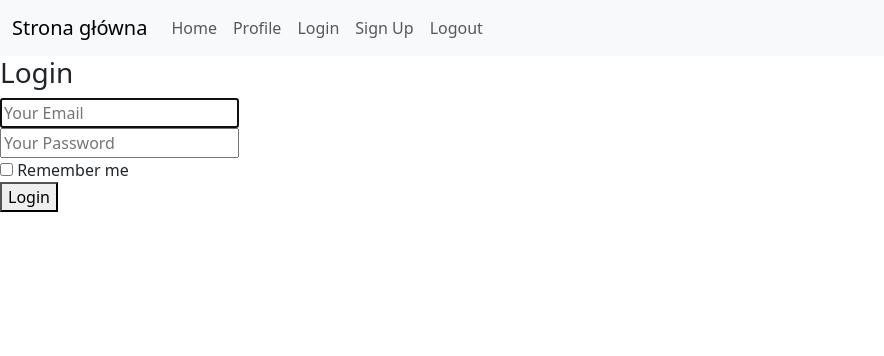
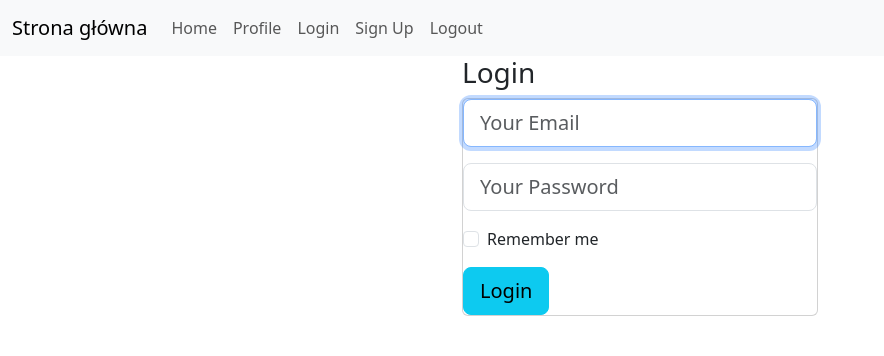
Before and after one commit to Pug0r/www-course-project, a Flask app: page /login in a window 1280 px wide. Shown: the top 356 px of the page, without its empty margins (0-884 px from the left). Run offline with Flask 3, Linux system fonts and the light colour scheme.

Commit message:
Migrate from Bulma to Bootstrap

```diff
--- a/project/templates/login.html
+++ b/project/templates/login.html
@@ -1,37 +1,34 @@
 {% extends "base.html" %}
 
 {% block content %}
-<div class="column is-4 is-offset-4">
+<div class="container">
+    <div class="row justify-content-center">
+        <div class="col-md-4">
             <h3 class="title">Login</h3>
-    <div class="box">
-
+            <div class="card">
                 {% with messages = get_flashed_messages() %}
                 {% if messages %}
-    <div class="notification is-danger">
+                <div class="alert alert-danger">
                     {{ messages[0] }}
                 </div>
                 {% endif %}
                 {% endwith %}
                 <form method="POST" action="/login">
-            <div class="field">
-                <div class="control">
-                    <input class="input is-large" type="email" name="email" placeholder="Your Email" autofocus="">
+                    <div class="mb-3">
+                        <input class="form-control form-control-lg" type="email" name="email" placeholder="Your Email" autofocus>
+                    </div>
+                    <div class="mb-3">
+                        <input class="form-control form-control-lg" type="password" name="password" placeholder="Your Password">
+                    </div>
+                    <div class="mb-3 form-check">
+                        <input type="checkbox" class="form-check-input" id="remember" name="remember">
+                        <label class="form-check-label" for="remember">Remember me</label>
+                    </div>
+                    <button class="btn btn-info btn-lg btn-block" type="submit">Login</button>
+                </form>
+            </div>
+        </div>
     </div>
 </div>
 
-            <div class="field">
-                <div class="control">
-                    <input class="input is-large" type="password" name="password" placeholder="Your Password">
-                </div>
-            </div>
-            <div class="field">
-                <label class="checkbox">
-                    <input type="checkbox" name="remember">
-                    Remember me
-                </label>
-            </div>
-            <button class="button is-block is-info is-large is-fullwidth">Login</button>
-        </form>
-    </div>
-</div>
 {% endblock %}
```
Also changed, not shown: project/templates/signup.html (+18 -22 lines). Lines whose indentation alone changed are shown as unchanged.
